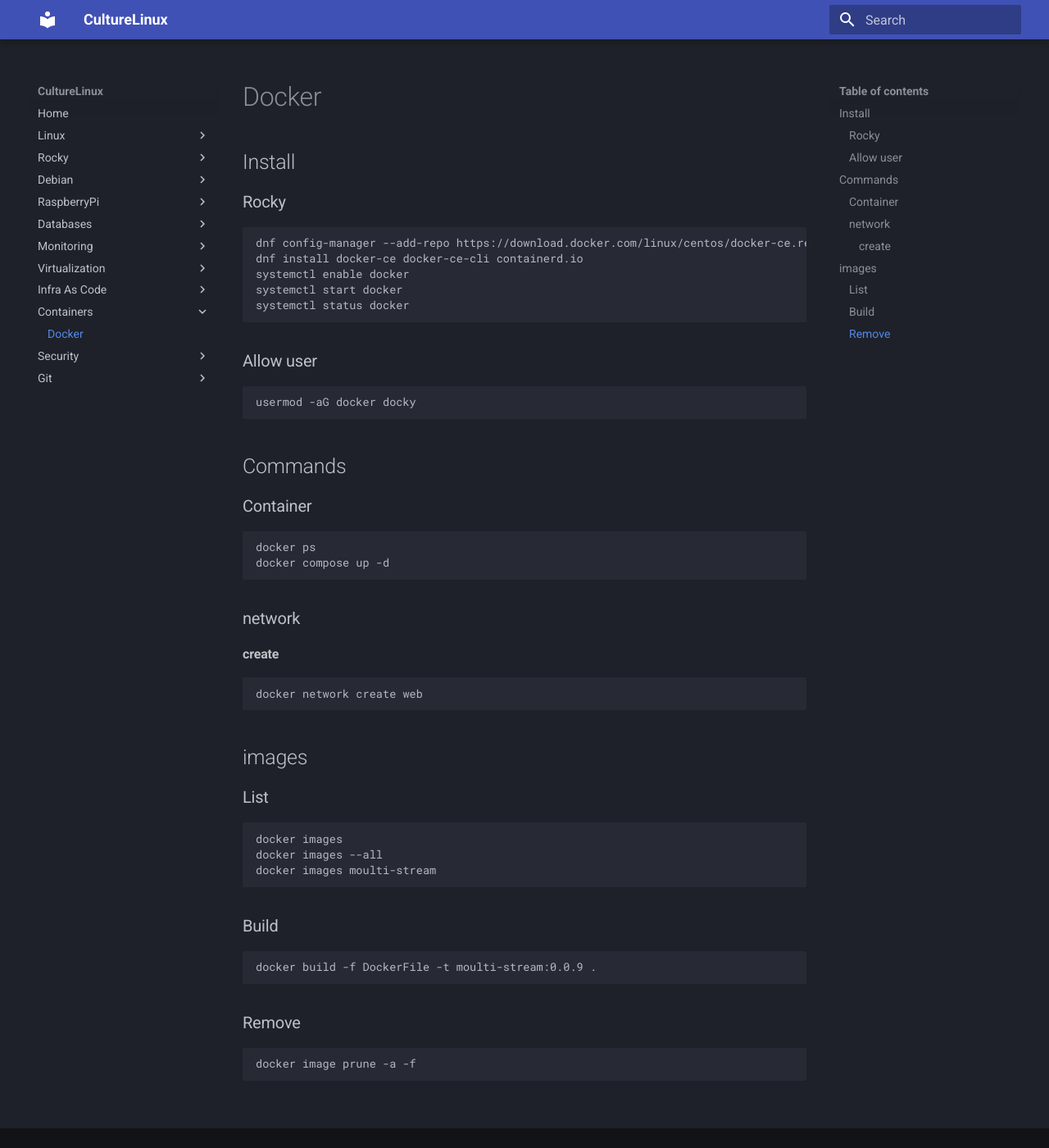
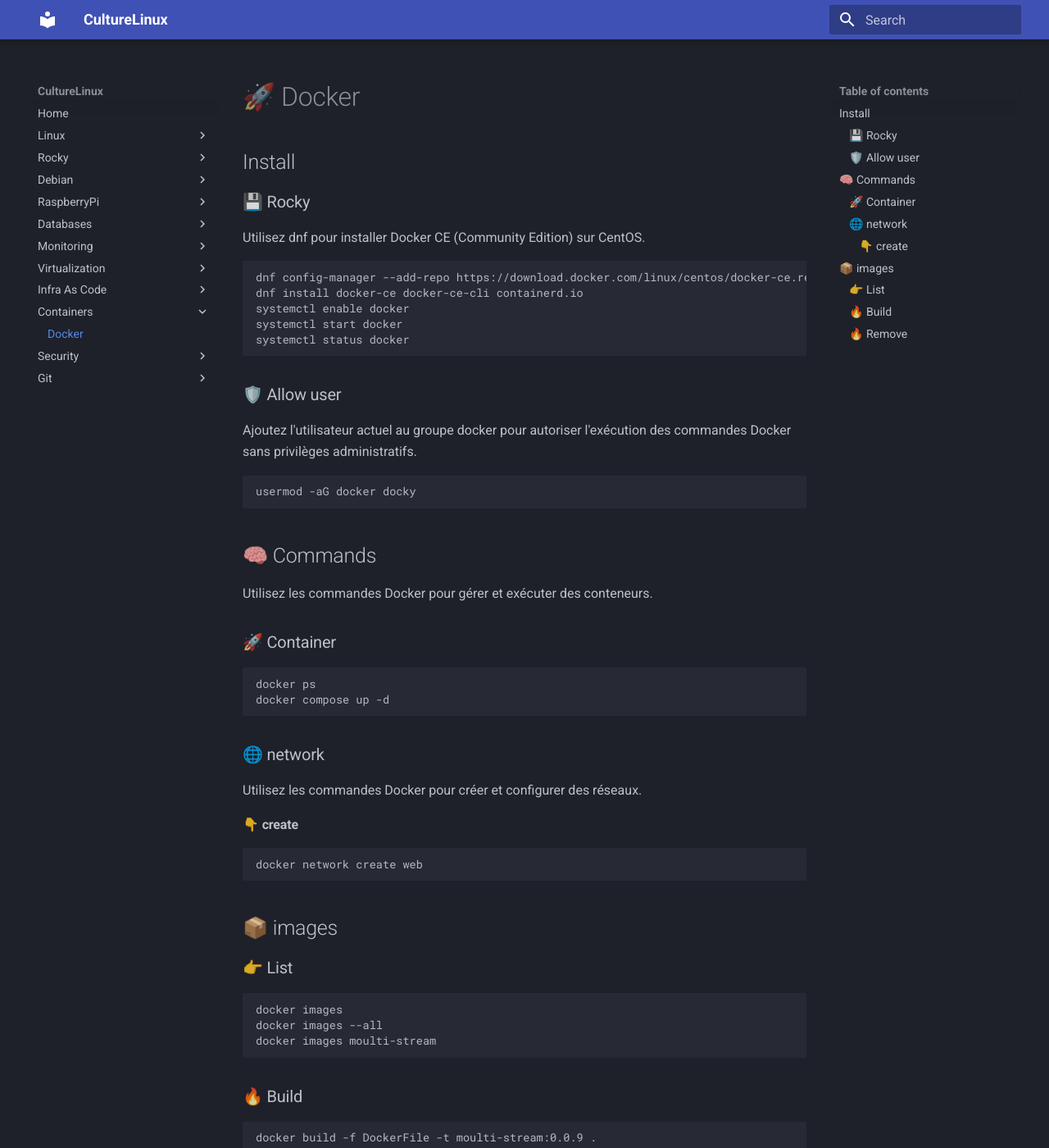
Before and after one commit to CultureLinux/doc, an MkDocs documentation site: the page built from docs/containers/docker.md, in a window 1280 px wide and 1400 px high. Shown: the whole window at 82% size. Built offline with MkDocs 1.6.1 and Material for MkDocs 9.7.7, drawn with Linux system fonts in a browser that asks for light colours.

Commit message:
rewrite fr

```diff
--- a/docs/containers/docker.md
+++ b/docs/containers/docker.md
@@ -1,30 +1,38 @@
-# Docker
+# 🚀 Docker
 
 ## Install
-### Rocky
+### 💾 Rocky
+Utilisez dnf pour installer Docker CE (Community Edition) sur CentOS.
+
     dnf config-manager --add-repo https://download.docker.com/linux/centos/docker-ce.repo
     dnf install docker-ce docker-ce-cli containerd.io
     systemctl enable docker
     systemctl start docker
     systemctl status docker
-### Allow user
+### 🛡️ Allow user
+Ajoutez l'utilisateur actuel au groupe docker  pour autoriser l'exécution des commandes Docker sans privilèges administratifs.
+
     usermod -aG docker docky
 
-## Commands
-### Container
+## 🧠 Commands
+Utilisez les commandes Docker pour gérer et exécuter des conteneurs.
+
+### 🚀 Container
     docker ps
     docker compose up -d
-### network
-#### create
+### 🌐 network
+Utilisez les commandes Docker pour créer et configurer des réseaux.
+
+#### 👇 create
     docker network create web
-## images
-### List
+## 📦 images
+### 👉 List
     docker images
     docker images --all
     docker images moulti-stream
 
-### Build
+### 🔥 Build
     docker build -f DockerFile -t moulti-stream:0.0.9 .
 
-### Remove
+### 🔥 Remove
     docker image prune -a -f
```
Also changed, not shown: docs/linux/environnement.md (+5 -5 lines), docs/linux/history.md (+7 -0 lines), docs/virtualization/proxmox.md (+1 -1 lines).
